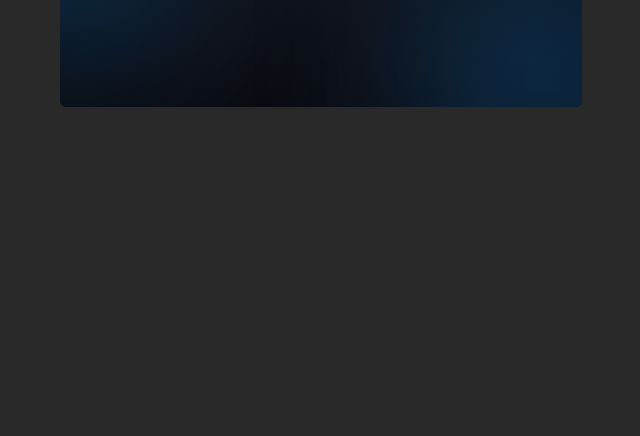
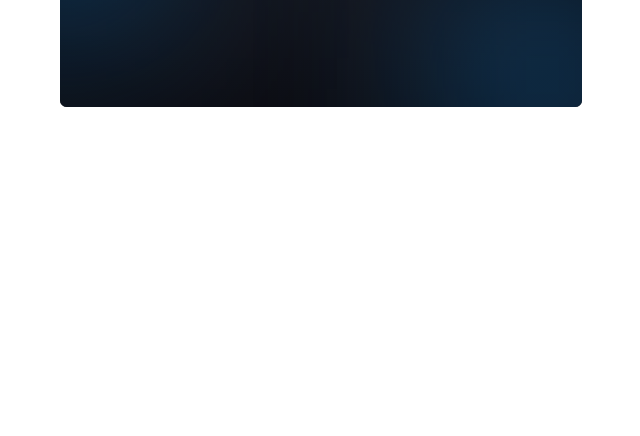
Before and after one commit to MagicUser666/WEhelper, a plain HTML site: page index.html in a window 1280 px wide. Shown: the part 364-800 px from the top of the page, without its empty margins (319-959 px from the left). Drawn offline with nearby package versions, Linux system fonts and the light colour scheme.

Commit message:
Add files via upload

```diff
--- a/index.css
+++ b/index.css
@@ -10,7 +10,6 @@
 .container {
     width: 100%;
     height: 100%;
-    background: #292929;
 }
 .container > .helper {
     position: absolute;
```
